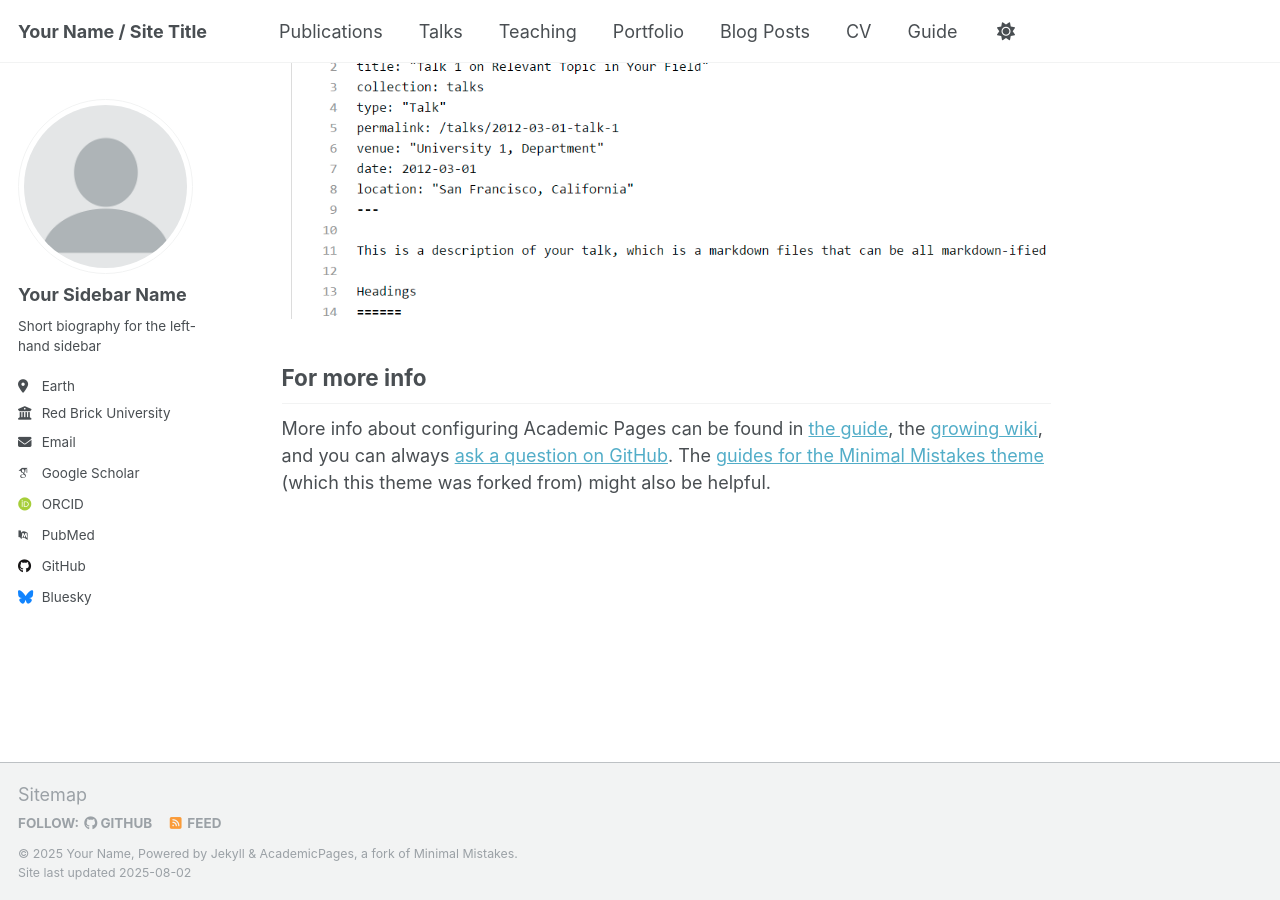
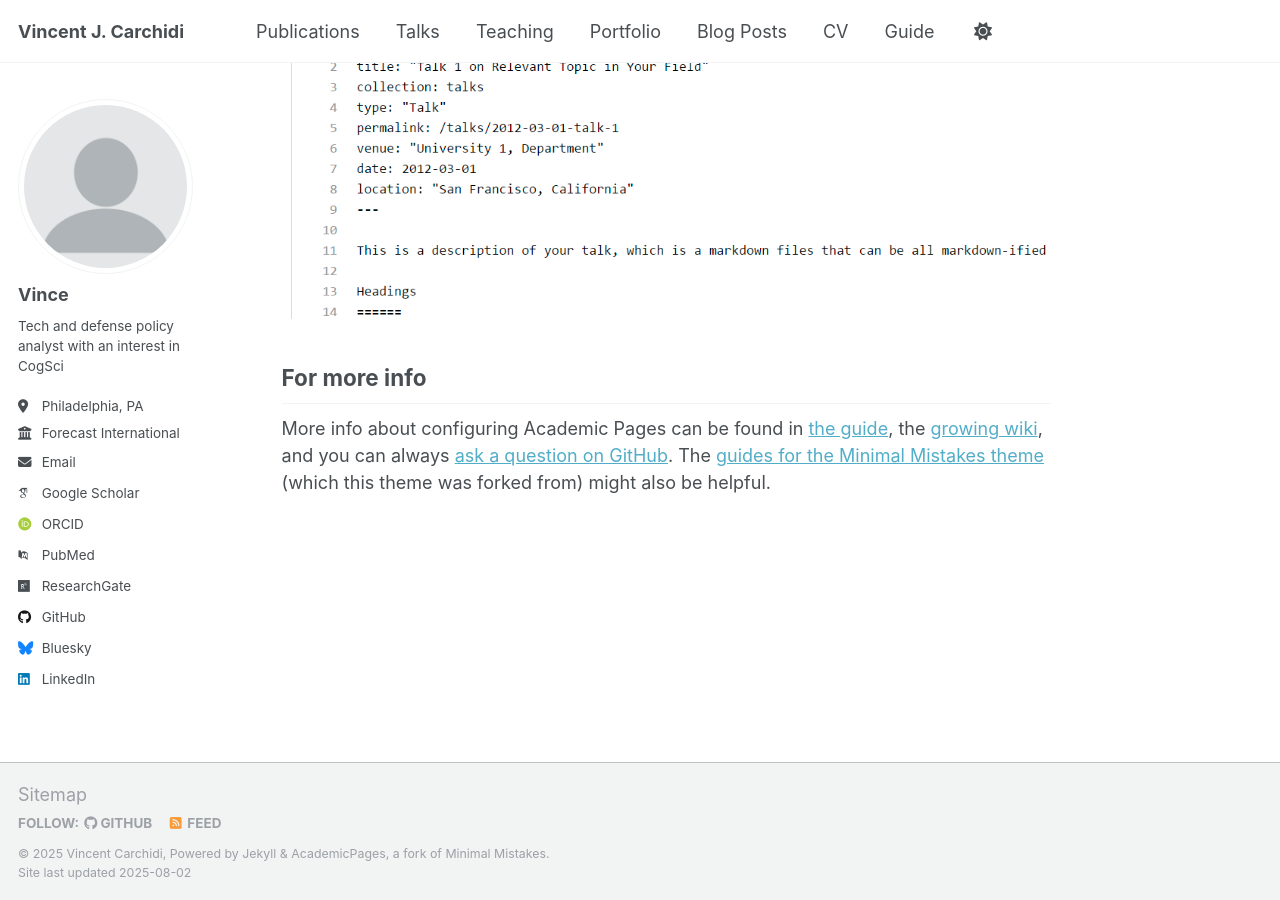
Before and after one commit to vcarchidi/professional-page, a Jekyll site: the page built from _pages/about.md, in a window 1280 px wide and 900 px high, scrolled down 2880 px. Built offline with Jekyll 4.4.1, drawn with Linux system fonts in a browser that asks for light colours; some web fonts are replaced; a script that is not in the unit is left out.

Commit message:
Update _config.yml

```diff
--- a/_config.yml
+++ b/_config.yml
@@ -9,10 +9,10 @@
 # Basic Site Settings
 locale                   : "en-US"
 site_theme               : "default"
-title                    : "Your Name / Site Title"
+title                    : "Vincent J. Carchidi"
 title_separator          : "-"
-name                     : &name "Your Name"
-description              : &description "personal description"
+name                     : &name "Vincent Carchidi"
+description              : &description "Tech and defense policy analyst with an interest in CogSci"
 url                      : https://academicpages.github.io # the base hostname & protocol for your site e.g. "https://[your GitHub username].github.io" or if you already have some other page hosted on Github then use "https://[your GitHub username].github.io/[Your Repo Name]"
 baseurl                  : "" # the subpath of your site, e.g. "/blog"
 repository               : "academicpages/academicpages.github.io"
@@ -23,24 +23,24 @@ repository               : "academicpages/academicpages.github.io"
 author:
   # Biographic information
   avatar           : "profile.png"
-  name             : "Your Sidebar Name"
+  name             : "Vince"
   pronouns         : # example: "she/her"
-  bio              : "Short biography for the left-hand sidebar"
-  location         : "Earth"
-  employer         : "Red Brick University"
+  bio              : "Tech and defense policy analyst with an interest in CogSci"
+  location         : "Philadelphia, PA"
+  employer         : "Forecast International"
   uri              : # URL
-  email            : "none@example.org"
+  email            : "carchidi.vince@gmail.com"
 
   # Academic websites
-  academia         : # URL
+  philpapers       : "https://philpeople.org/profiles/vincent-carchidi"
   arxiv            : # URL - Update with the correct link to your profile
   googlescholar    : "https://scholar.google.com/citations?user=PS_CX0AAAAAJ"
   inspire-hep      : # URL
   impactstory      : # URL
-  orcid            : "http://orcid.org/yourorcidurl"
+  orcid            : "https://orcid.org/0000-0003-2379-0503"
   semantic         : # URL
-  pubmed           : "https://www.ncbi.nlm.nih.gov/pubmed/?term=john+snow"
-  researchgate     : # URL
+  pubmed           : ""
+  researchgate     : "https://www.researchgate.net/profile/Vincent-Carchidi?ev=prf_overview"
   scopus           : # URL
 
   # Repositories and software development
@@ -53,7 +53,7 @@ author:
 
   # Social media
   artstation       : # Username
-  bluesky          : "bsky.app" # Replace this with you Bluesky username
+  bluesky          : "https://bsky.app/profile/vcarchidi.bsky.social" # Replace this with you Bluesky username
   facebook         : # Username
   flickr           : # Username
   foursquare       : # Username
@@ -62,7 +62,7 @@ author:
   keybase          : # Username
   instagram        : # Username
   lastfm           : # Username
-  linkedin         : # Username
+  linkedin         : "https://www.linkedin.com/in/vincentcarchidi/"
   mastodon         : # URL
   medium           : # URL
   pinterest        : # Username
```
